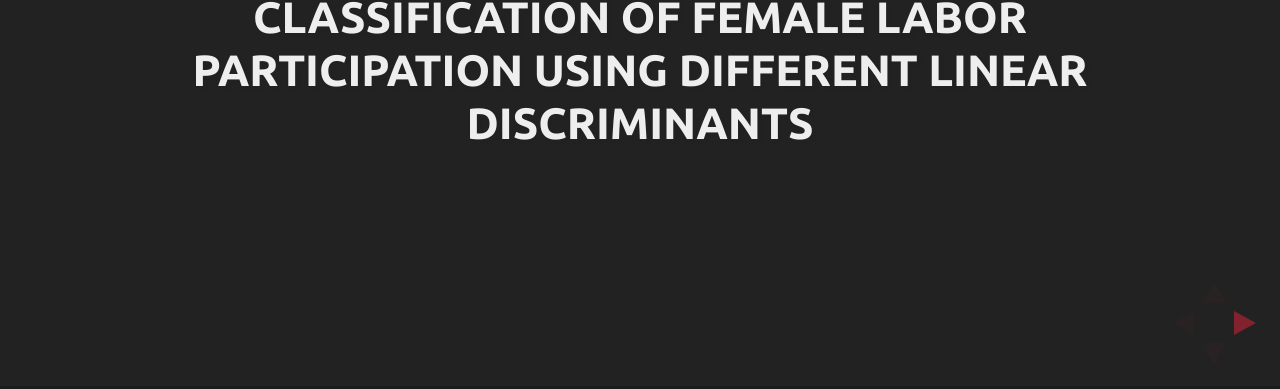
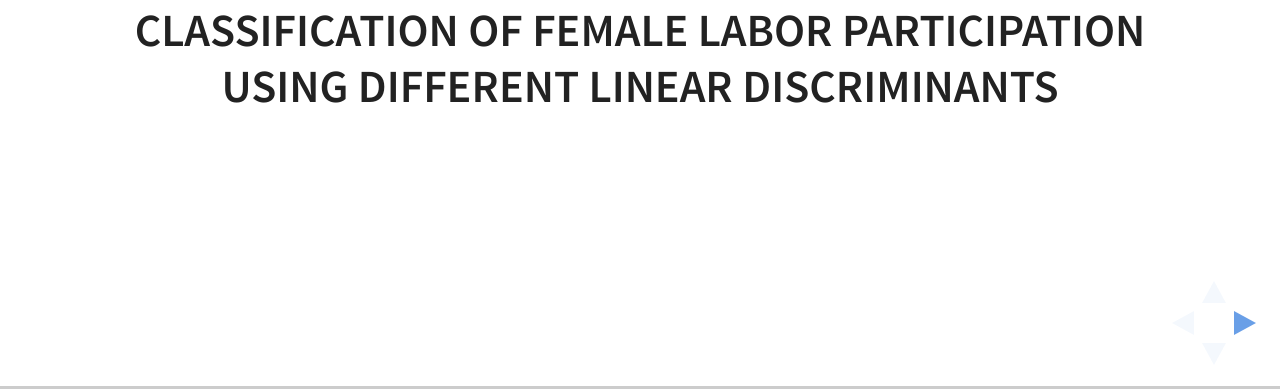
Before and after one commit to BrickKiln/ARAPresentation, a website: page index.html in a window 1280 px wide. Shown: the part 411-800 px from the top of the page. Drawn offline with Linux system fonts and the light colour scheme.

Commit message:
Update theme

```diff
--- a/index.html
+++ b/index.html
@@ -7,7 +7,7 @@
 		<title>ARA Paper Presentation</title>
 
 		<link rel="stylesheet" href="css/reveal.css">
-		<link rel="stylesheet" href="css/theme/blood.css">
+		<link rel="stylesheet" href="css/theme/white.css">
 
 		<!-- Theme used for syntax highlighting of code -->
 		<link rel="stylesheet" href="lib/css/zenburn.css">
```
